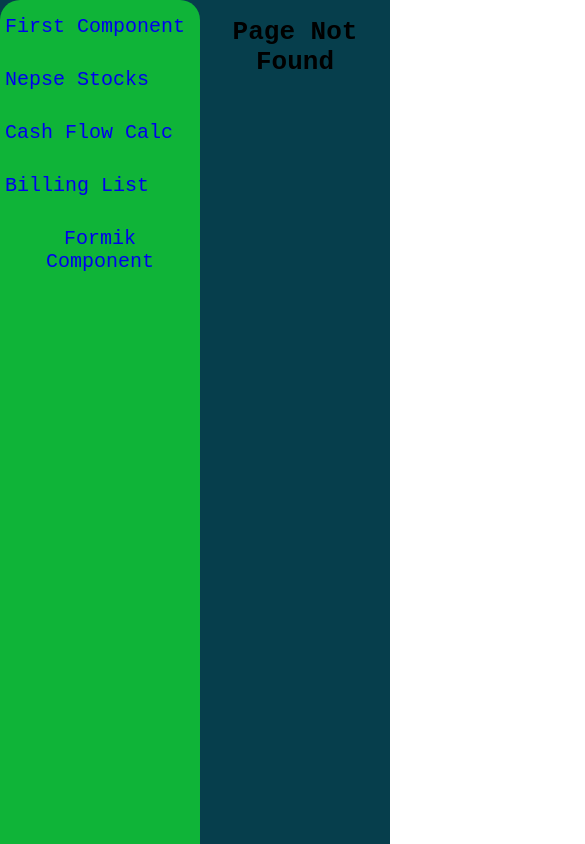
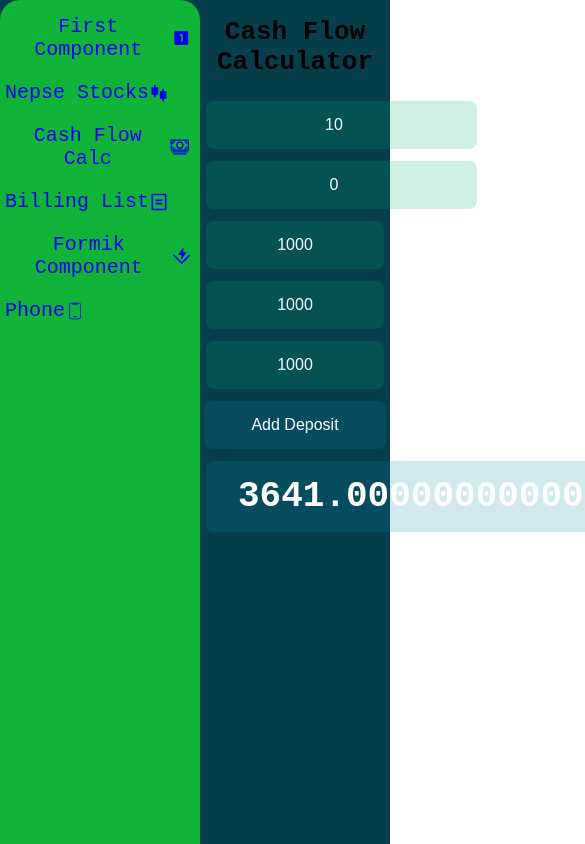
Before and after one commit to srijankarki07/ReactJS, a React (Create React App) app: page / in a window 390 px wide. Before the commit this address had no page. Shown: the top 844 px of the page, 585 px wide, since content can reach past the window. Built offline with nearby package versions, Linux system fonts and the light colour scheme.

Commit message:
imported Phone

```diff
--- a/src/components/App.js
+++ b/src/components/App.js
@@ -15,9 +15,13 @@ import { RiBillLine } from "react-icons/ri";
 import { MdLooksOne } from "react-icons/md";
 import SampleProvider from "../contexts/SampleContext";
 import FormikComponent from "./FormikComponent";
+import Phone from "./Phone";
+import { CiMenuKebab, CiMobile3 } from "react-icons/ci";
+import { SiVitest } from "react-icons/si";
 
 function App() {
   const [stocks, setStocks] = useState(STOCKS);
+  const [isOpen, setIsOpen] = useState(false);
 
   const BUTTONS = [
     {
@@ -48,7 +52,7 @@ function App() {
     },
     {
       title: "Cash Flow Calc",
-      path: "/cashFlow",
+      path: "/",
       key: "cashFlow",
       component: <CashFlowCalculator />,
       icon: <IoCashOutline />,
@@ -65,7 +69,16 @@ function App() {
       title: "Formik Component",
       path: "/formik",
       key: "formik",
+      icon: <SiVitest />,
       component: <FormikComponent setStocks={setStocks} stocks={stocks} />,
+    },
+
+    {
+      title: "Phone",
+      key: "phone",
+      path: "/phone",
+      icon: <CiMobile3 />,
+      component: <Phone />,
     },
   ];
 
@@ -73,11 +86,21 @@ function App() {
     <div className="App">
       <div className="body">
         <div id="sidebar">
-          {BUTTONS.map((a) => (
-            <NavLink to={a.path} key={a.key} className="sidebar-option">
-              {a.title}
-            </NavLink>
-          ))}
+          <div>
+            {BUTTONS.map((a) => (
+              <NavLink to={a.path} key={a.key} className="sidebar-option">
+                {a.title}
+                {a.icon}
+              </NavLink>
+            ))}
+          </div>
+          {/* <div>
+            <button onClick={() => setIsOpen(!isOpen)}>
+              <CiMenuKebab />
+            </button>
+            {isOpen && (
+            )}
+          </div> */}
         </div>
         <div className="main-container">
           <SampleProvider>
```
